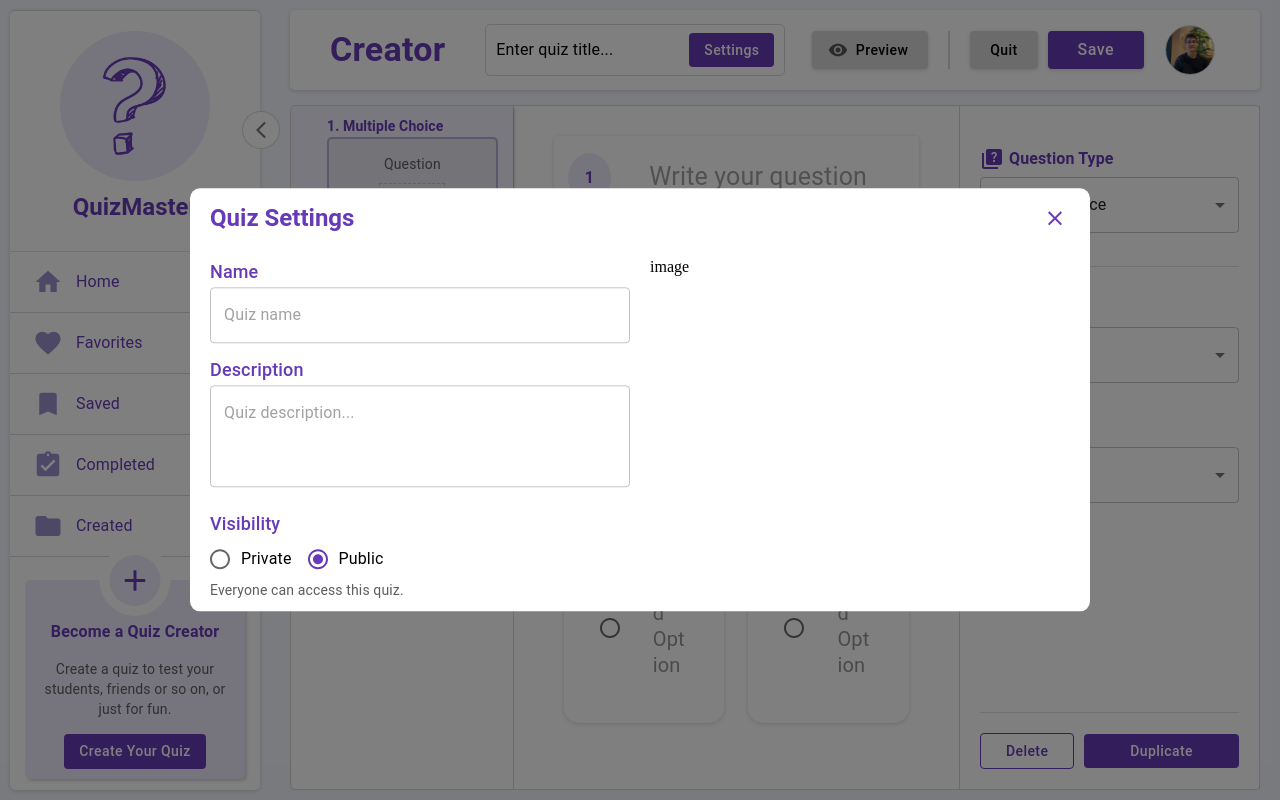
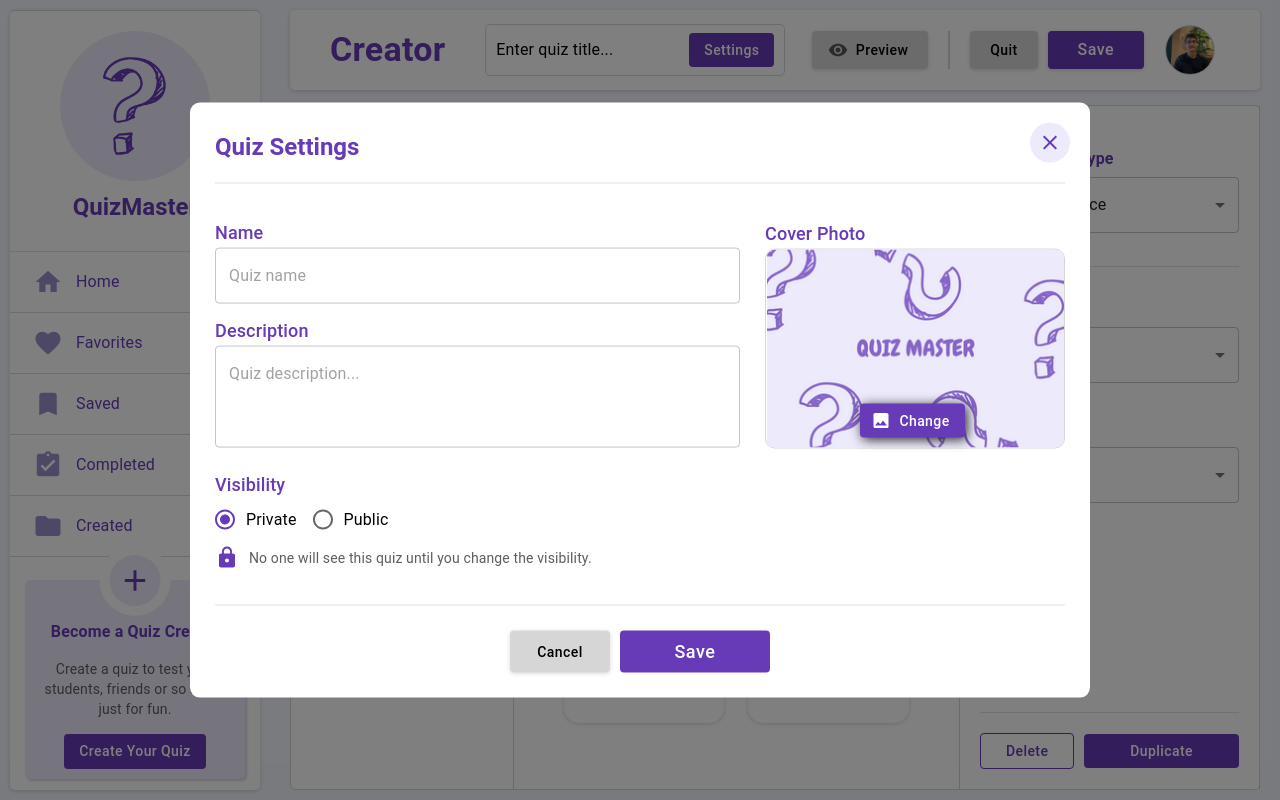
Before and after one commit to GoktugSulun/QuizMaster, a React (Vite) app in the folder frontend/: page /creator/1 in a window 1280 px wide. Built offline with nearby package versions, Linux system fonts and the light colour scheme; sample sign-in values are in the browser's storage.

Commit message:
Create footer of QuizSettings modal & Create Image component for cover photo

```diff
--- a/frontend/src/Components/Header/Components/CreatorInput.tsx
+++ b/frontend/src/Components/Header/Components/CreatorInput.tsx
@@ -1,15 +1,12 @@
 import { useAppDispatch } from "@/Core/Hooks";
 import { CreatorActions } from "@/Pages/Creator/Store/Creator.slice";
-import { Button, Stack, Typography, useTheme } from "@mui/material"
-import { useFormContext } from "react-hook-form";
+import { Button, Stack, Typography, useTheme } from "@mui/material";
+
 
 const CreatorInput = () => {
    const theme = useTheme();
    const dispatch = useAppDispatch();
-   const form = useFormContext();
-
-   // const name = form.watch("name");
-   const name = form.getValues("name");
+   const name = ''; // TODO : make dynamic from store
 
    const openQuizSettingsModal = () => {
       dispatch(CreatorActions.setIsOpenQuizSettingsModal("OPEN"));
--- a/frontend/src/Pages/Creator/Components/QuizSettings/Components/Body.tsx
+++ b/frontend/src/Pages/Creator/Components/QuizSettings/Components/Body.tsx
@@ -1,16 +1,29 @@
-import { TextInput } from "@/Core/Inputs"
+import { TextInput } from "@/Core/Inputs";
 import { VisibilityEnums } from "@/Pages/Creator/Model/Creator.model";
-import { Box, FormControlLabel, Radio, RadioGroup, Stack, Typography } from "@mui/material"
-import { useFormContext } from "react-hook-form"
+import { FormControlLabel, Radio, RadioGroup, Stack, Typography } from "@mui/material";
+import { useFormContext, useWatch } from "react-hook-form";
+import Image from "./Image";
+import PrivateIcon from '@mui/icons-material/Lock';
+import PublicIcon from '@mui/icons-material/Public';
 
 const Body = () => {
    const form = useFormContext();
 
-   const visibility = form.watch("visibility");
+   const visibility = useWatch({ control: form.control, name: "visibility" });
 
    return (
-      <Stack padding="10px 20px">
-         <Stack flexDirection="row" gap="20px">
+      <Stack
+         padding="35px 25px"
+         maxHeight= "95vh"
+         overflow= "auto"
+         // sx={{ '::-webkit-scrollbar': { width:  } }}
+      >
+         <Stack
+            flexDirection={{ xs: "column-reverse", md: "row" }}
+            alignItems={{ xs: "stretch", md: "center"  }}
+            sx={{ }}
+            gap="15px 25px"
+         >
             <Stack flex={1}>
                <Typography
                   fontSize={18}
@@ -43,7 +56,7 @@ const Body = () => {
                   maxRows={6}
                />
             </Stack>
-            <Box flex={1}> image </Box>
+            <Image />
          </Stack>
          <Stack marginTop="10px">
             <Typography
@@ -70,10 +83,19 @@ const Body = () => {
                   label={VisibilityEnums.PUBLIC}
                />
             </RadioGroup>
-            <Typography fontSize={14} paragraph>
-               { visibility === VisibilityEnums.PRIVATE && 'No one will see this quiz until you change the visibility.' }
-               { visibility === VisibilityEnums.PUBLIC && 'Everyone can access this quiz.' }
-            </Typography>
+            <Stack
+               marginTop="5px"
+               flexDirection="row"
+               alignItems="center"
+               gap="10px"
+            >
+               { visibility === VisibilityEnums.PRIVATE && <PrivateIcon sx={{ color: "primary.main" }} /> }
+               { visibility === VisibilityEnums.PUBLIC && <PublicIcon sx={{ color: "primary.main" }} /> }
+               <Typography fontSize={14} paragraph>
+                  { visibility === VisibilityEnums.PRIVATE && 'No one will see this quiz until you change the visibility.' }
+                  { visibility === VisibilityEnums.PUBLIC && 'Everyone can access this quiz.' }
+               </Typography>
+            </Stack>
          </Stack>
       </Stack>
    )
--- /dev/null
+++ b/frontend/src/Pages/Creator/Components/QuizSettings/Components/Footer.tsx
@@ -0,0 +1,58 @@
+import { snackbar } from "@/Core/Utils";
+import { Button, Stack } from "@mui/material";
+import { useFormContext } from "react-hook-form";
+
+type FooterProps = {
+   handleClose: () => void
+}
+
+const Footer = (props: FooterProps) => {
+   const form = useFormContext();
+
+   const saveQuizSettings = async () => {
+      const isValid = await form.trigger();
+      if (!isValid) {
+         snackbar("Please fill in the required fields!", { variant: "error" });
+      }
+      const data = form.getValues()
+      console.log(data, 'data');
+   };
+
+   return (
+      <Stack
+         flexDirection="row"
+         justifyContent="center"
+         gap="10px"
+         padding="25px"
+      >
+         <Button
+            sx={{
+               flex: { xs: 1, md: 'initial' },
+               width: 100,
+               bgcolor: "secondary.light",
+               color: "common.black",
+               boxShadow: "rgba(0, 0, 0, 0.16) 0px 1px 4px",
+               '&:hover': {
+                  bgcolor: 'rgba(0, 0, 0, 0.1)',
+                  color: "common.black",
+               }
+            }}
+            onClick={props.handleClose}
+         >
+            Cancel
+         </Button>
+         <Button
+            sx={{
+               flex: { xs: 1, md: 'initial' },
+               width: 150,
+               fontSize: 18
+            }}
+            onClick={saveQuizSettings}
+         >
+            Save
+         </Button>
+      </Stack>
+   )
+}
+
+export default Footer
--- a/frontend/src/Pages/Creator/Components/QuizSettings/Components/Header.tsx
+++ b/frontend/src/Pages/Creator/Components/QuizSettings/Components/Header.tsx
@@ -9,10 +9,10 @@ const Header = (props: HeaderProps) => {
    return (
       <Stack
          flexDirection="row"
-         alignItems="center"
+         alignItems="flex-end"
          justifyContent="space-between"
          gap="10px"
-         padding="10px 15px 10px 20px"
+         padding="20px 20px 20px 25px"
       >
          <Typography
             fontWeight="bold"
@@ -22,7 +22,11 @@ const Header = (props: HeaderProps) => {
             Quiz Settings
          </Typography>
          <IconButton
-            sx={{ '&:hover': { backgroundColor: "custom.light" } }}
+            sx={{
+               backgroundColor: "custom.light",
+               '&:hover': { backgroundColor: "primary.main" },
+               '&:hover .MuiSvgIcon-root': { color: "common.white" }
+            }}
             onClick={props.handleClose}>
             <CloseIcon sx={{ color: "primary.main" }} />
          </IconButton>
--- /dev/null
+++ b/frontend/src/Pages/Creator/Components/QuizSettings/Components/Image.tsx
@@ -0,0 +1,116 @@
+
+import { useFormContext, useWatch } from "react-hook-form";
+import CropIcon from '@mui/icons-material/Crop';
+import { Box, Button, IconButton, Stack, Typography } from "@mui/material";
+import * as S from '../../../Style/Creator.style';
+import { useEffect } from "react";
+import DefaultQuizImage from '@/Pngs/DefaultQuizImage.png';
+import ImageIcon from '@mui/icons-material/Image';
+import DeleteIcon from '@mui/icons-material/Delete';
+import { CustomTooltip } from "@/Components/Tooltip";
+
+const Image = () => {
+   const form = useFormContext();
+
+   const image = useWatch({ control: form.control, name: "image" });
+   const blobURL = image ? URL.createObjectURL(image) : "";
+   console.log(blobURL, ' blob');
+
+   const onImageChange = (event: React.ChangeEvent<HTMLInputElement>) => {
+      const image = event.target.files?.[0];
+      if (image) {
+         form.setValue("image", image);
+      }
+   }
+
+   const deleteImage = () => {
+      form.setValue("image", null);
+   }
+
+   useEffect(() => {
+      return () => URL.revokeObjectURL(blobURL);
+   }, []);
+
+   return (
+      <Box alignSelf={{ xs: "center" }}>
+         <Typography
+            fontSize={18}
+            variant="h6"
+            color="primary.main"
+         >
+            Cover Photo
+         </Typography>
+         <Box
+            position="relative"
+            width={300}
+            height={200}
+            borderRadius="10px"
+            border="1px solid"
+            borderColor="secondary.light"
+         >
+            <img
+               width="100%"
+               height="100%"
+               style={{ borderRadius: 'inherit', objectFit: "contain", objectPosition: "center" }}
+               src={blobURL || DefaultQuizImage}
+            />
+            <Stack
+               position="absolute"
+               bottom="10px"
+               left="0"
+               width="100%"
+               flexDirection="row"
+               justifyContent={blobURL ? "space-between" : "center"}
+               alignItems="centeer"
+               zIndex={20}
+               padding="0 10px 0 5px"
+               sx={{ filter: "drop-shadow(2px 2px 6px #222)" }}
+            >
+               {
+                  blobURL && (
+                     <Stack
+                        flexDirection="row"
+                        alignItems="center"
+                        gap="10px"
+                     >
+                        <CustomTooltip arrow title="Delete">
+                           <IconButton
+                              sx={{
+                                 backgroundColor: "error.main",
+                                 '&:hover': { backgroundColor: "error.dark" },
+                              }}
+                              onClick={deleteImage}
+                           >
+                              <DeleteIcon sx={{ color: "common.white" }} />
+                           </IconButton>
+                        </CustomTooltip>
+                        <CustomTooltip arrow title="Crop">
+                           <IconButton
+                              sx={{
+                                 backgroundColor: "primary.main",
+                                 '&:hover': { backgroundColor: "primary.dark" },
+                              }}
+                           >
+                              <CropIcon sx={{ color: "common.white" }} />
+                           </IconButton>
+                        </CustomTooltip>
+                     </Stack>
+                  )
+               }
+               <CustomTooltip arrow title="Change">
+                  <Button
+                     component="label"
+                     tabIndex={-1}
+                     startIcon={<ImageIcon />}
+                  >
+                     Change
+                     <S.VisuallyHiddenInput accept="image/*" onChange={onImageChange} type="file" />
+                  </Button>
+               </CustomTooltip>
+            </Stack>
+         </Box>
+      </Box>
+   )
+}
+
+export default Image
--- a/frontend/src/Pages/Creator/Components/QuizSettings/QuizSettings.tsx
+++ b/frontend/src/Pages/Creator/Components/QuizSettings/QuizSettings.tsx
@@ -4,27 +4,64 @@ import { useAppDispatch, useAppSelector } from '@/Core/Hooks';
 import { CreatorActions } from '../../Store/Creator.slice';
 import Header from './Components/Header';
 import Body from './Components/Body';
+import Footer from './Components/Footer';
+import { FormProvider, useForm } from 'react-hook-form';
+import { VisibilityEnums } from '../../Model/Creator.model';
+import * as yup from "yup";
+import { yupResolver } from '@hookform/resolvers/yup';
+import { Divider } from '@mui/material';
+
+type DefaultValuesType = {
+   name: string;
+   description: string;
+   visibility: VisibilityEnums;
+   image: File | null
+}
+
+const resolver = yupResolver(yup.object({
+   name: yup
+      .string()
+      .trim()
+      .min(3, "Name must have minimum 3 characters")
+      .required("Name required"),
+   description: yup
+      .string()
+      .trim()
+      .min(10, "Description must have minimum 10 characters")
+      .required("Description required"),
+}));
+
+const defaultValues: DefaultValuesType = {
+   name: "",
+   description: "",
+   visibility: VisibilityEnums.PRIVATE,
+   image: null
+}
 
 const QuizSettings = () => {
    const dispatch = useAppDispatch();
    const isOpen = useAppSelector((state) => state.Creator.isOpenQuizSettingsModal);
+   const form = useForm({ defaultValues, resolver, mode: "onChange" });
 
    const handleClose = () => {
       dispatch(CreatorActions.setIsOpenQuizSettingsModal('CLOSE'))
    }
 
    return (
-      <div>
+      <FormProvider {...form}>
          <Modal
             open={isOpen}
             onClose={handleClose}
          >
             <S.QuizSettings>
                <Header handleClose={handleClose} />
+               <Divider sx={{ margin: "0 25px 0" }} />
                <Body />
+               <Divider sx={{ margin: "0 25px 0" }} />
+               <Footer handleClose={handleClose} />
             </S.QuizSettings>
          </Modal>
-      </div>
+      </FormProvider>
    );
 };
 
--- a/frontend/src/Pages/Creator/Style/Creator.style.ts
+++ b/frontend/src/Pages/Creator/Style/Creator.style.ts
@@ -74,6 +74,18 @@ export const QuizSettings = styled(Stack)(({ theme }) => ({
    minWidth: 900,
    transition: "min-width 350ms",
    [theme.breakpoints.down("md")]: {
-      minWidth: "90%"
-   },
+      minWidth: "90%",
+   }
 }));
+
+export const VisuallyHiddenInput = styled('input')({
+   clip: 'rect(0 0 0 0)',
+   clipPath: 'inset(50%)',
+   height: 1,
+   overflow: 'hidden',
+   position: 'absolute',
+   bottom: 0,
+   left: 0,
+   whiteSpace: 'nowrap',
+   width: 1,
+ });
```
Also changed, not shown: frontend/src/Pngs/DefaultQuizImage.png (added).
